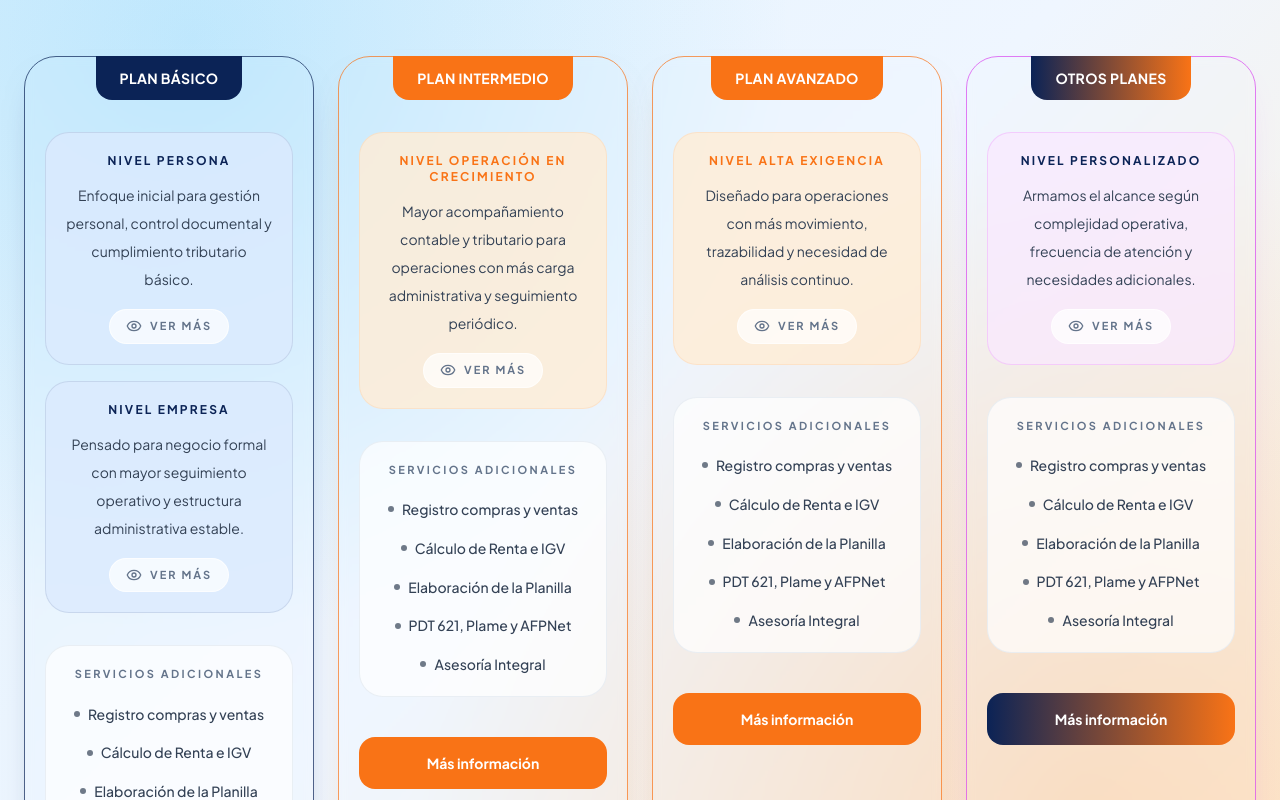
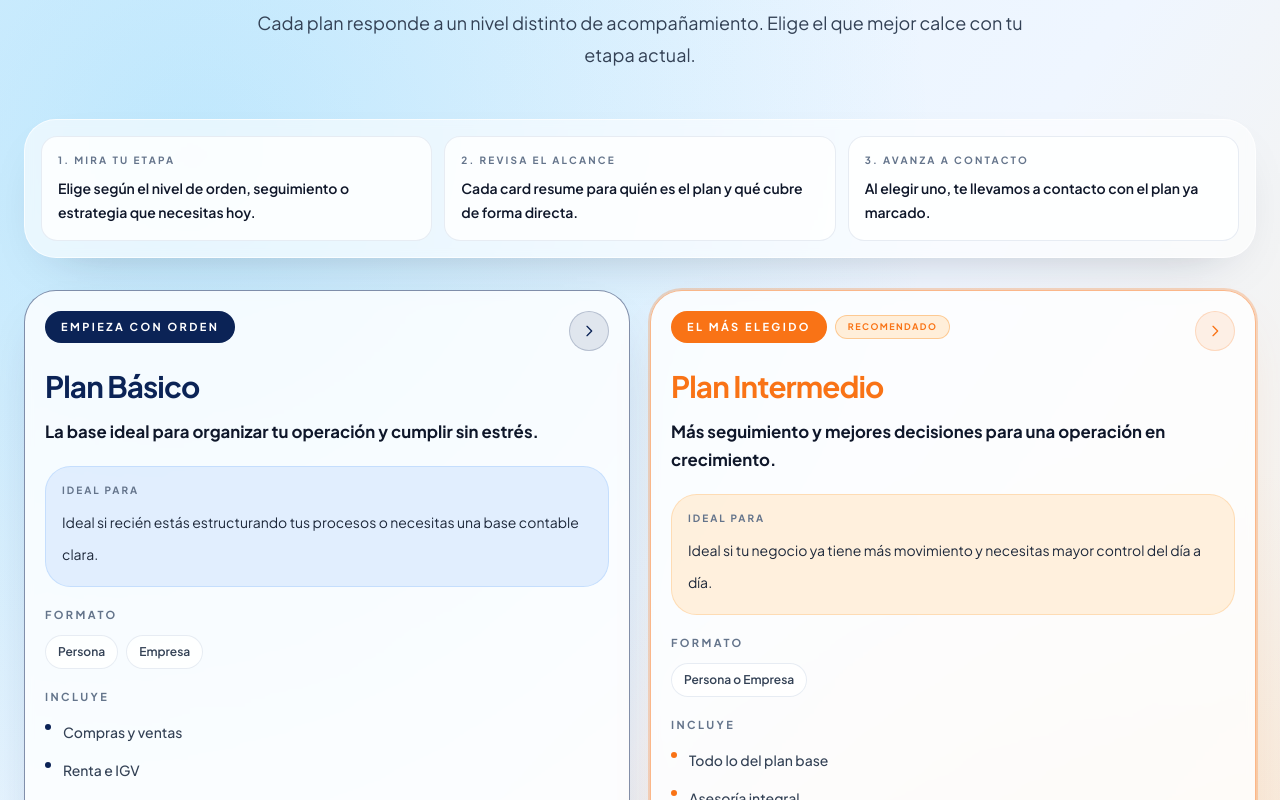
Before and after one commit to FabrizCastro/va-website, a Next.js app: page /planes in a window 1280 px wide. Shown: the part 220-1020 px from the top of the page. Built offline with nearby package versions, Linux system fonts and the light colour scheme.

Commit message:
Update PricingSection.tsx

```diff
--- a/components/PricingSection.tsx
+++ b/components/PricingSection.tsx
@@ -1,242 +1,275 @@
 "use client";
-
-import Link from "next/link";
-import { Eye } from "lucide-react";
-import { useState } from "react";
-
-type PlanLevel = {
-  name: string;
-  description: string;
-};
 
 type PricingPlan = {
   name: string;
-  summary: string;
   accent: "blue" | "orange" | "mixed";
-  levels: PlanLevel[];
-  additionalServices: string[];
+  badge: string;
+  headline: string;
+  ideal: string;
+  formats?: string[];
+  includes: string[];
+  recommended?: boolean;
 };
 
 const plans: PricingPlan[] = [
   {
     name: "Plan Básico",
-    summary:
-      "Base operativa para personas y empresas que necesitan orden contable y cumplimiento recurrente.",
     accent: "blue",
-    levels: [
-      {
-        name: "Nivel Persona",
-        description:
-          "Enfoque inicial para gestión personal, control documental y cumplimiento tributario básico.",
-      },
-      {
-        name: "Nivel Empresa",
-        description:
-          "Pensado para negocio formal con mayor seguimiento operativo y estructura administrativa estable.",
-      },
-    ],
-    additionalServices: [
-      "Registro compras y ventas",
-      "Cálculo de Renta e IGV",
-      "Elaboración de la Planilla",
-      "PDT 621, Plame y AFPNet",
+    badge: "Empieza con orden",
+    headline: "La base ideal para organizar tu operación y cumplir sin estrés.",
+    ideal: "Ideal si recién estás estructurando tus procesos o necesitas una base contable clara.",
+    formats: ["Persona", "Empresa"],
+    includes: [
+      "Compras y ventas",
+      "Renta e IGV",
+      "Planilla y PLAME",
     ],
   },
   {
     name: "Plan Intermedio",
-    summary:
-      "Nivel de crecimiento para operaciones que ya necesitan más seguimiento, control y criterio consultivo.",
     accent: "orange",
-    levels: [
-      {
-        name: "Nivel Operación en Crecimiento",
-        description:
-          "Mayor acompañamiento contable y tributario para operaciones con más carga administrativa y seguimiento periódico.",
-      },
+    badge: "El más elegido",
+    headline: "Más seguimiento y mejores decisiones para una operación en crecimiento.",
+    ideal: "Ideal si tu negocio ya tiene más movimiento y necesitas mayor control del día a día.",
+    formats: ["Persona o Empresa"],
+    includes: [
+      "Todo lo del plan base",
+      "Asesoría integral",
+      "Mayor seguimiento tributario",
     ],
-    additionalServices: [
-      "Registro compras y ventas",
-      "Cálculo de Renta e IGV",
-      "Elaboración de la Planilla",
-      "PDT 621, Plame y AFPNet",
-      "Asesoría Integral",
-    ],
+    recommended: true,
   },
   {
     name: "Plan Avanzado",
-    summary:
-      "Nivel de expansión para empresas que necesitan más criterio estratégico, visibilidad y control interno.",
     accent: "orange",
-    levels: [
-      {
-        name: "Nivel Alta Exigencia",
-        description:
-          "Diseñado para operaciones con más movimiento, trazabilidad y necesidad de análisis continuo.",
-      },
-    ],
-    additionalServices: [
-      "Registro compras y ventas",
-      "Cálculo de Renta e IGV",
-      "Elaboración de la Planilla",
-      "PDT 621, Plame y AFPNet",
-      "Asesoría Integral",
+    badge: "Alta exigencia",
+    headline: "Una capa más estratégica para empresas que no pueden improvisar.",
+    ideal: "Ideal si manejas una operación intensa y necesitas más criterio y cercanía.",
+    formats: ["Persona o Empresa"],
+    includes: [
+      "Cobertura más cercana",
+      "Lectura estratégica",
+      "Control más fino del riesgo",
     ],
   },
   {
     name: "Otros Planes",
-    summary:
-      "Soluciones flexibles para casos especiales, estructuras mixtas o requerimientos fuera del alcance estándar.",
     accent: "mixed",
-    levels: [
-      {
-        name: "Nivel Personalizado",
-        description:
-          "Armamos el alcance según complejidad operativa, frecuencia de atención y necesidades adicionales.",
-      },
-    ],
-    additionalServices: [
-      "Registro compras y ventas",
-      "Cálculo de Renta e IGV",
-      "Elaboración de la Planilla",
-      "PDT 621, Plame y AFPNet",
-      "Asesoría Integral",
+    badge: "Hecho a medida",
+    headline: "Diseñamos una solución propia cuando tu caso no encaja en lo estándar.",
+    ideal: "Ideal para estructuras mixtas, casos especiales o necesidades fuera del formato tradicional.",
+    includes: [
+      "Alcance personalizado",
+      "Servicios especiales",
+      "Evaluación previa breve",
     ],
   },
 ];
 
 const accentClasses = {
   blue: {
-    card: "border-brand-primary/70 shadow-[0_16px_40px_-26px_rgba(11,35,86,0.55)]",
-    label: "bg-brand-primary text-white",
-    levelBox: "bg-blue-100/80 border border-brand-primary/10",
-    levelText: "text-brand-primary",
+    card: "border-brand-primary/50 shadow-[0_20px_55px_-34px_rgba(11,35,86,0.42)]",
+    badge: "bg-brand-primary text-white",
+    title: "text-brand-primary",
+    surface: "bg-blue-100/80 border border-blue-200/80",
     button: "bg-brand-primary text-white hover:bg-brand-primary/90",
+    dot: "bg-brand-primary",
+    icon: "border-brand-primary/20 bg-brand-primary/10 text-brand-primary",
   },
   orange: {
-    card: "border-brand-secondary/70 shadow-[0_16px_40px_-26px_rgba(249,115,22,0.5)]",
-    label: "bg-brand-secondary text-white",
-    levelBox: "bg-orange-100/80 border border-brand-secondary/10",
-    levelText: "text-brand-secondary",
+    card: "border-brand-secondary/50 shadow-[0_20px_55px_-34px_rgba(249,115,22,0.35)]",
+    badge: "bg-brand-secondary text-white",
+    title: "text-brand-secondary",
+    surface: "bg-orange-100/80 border border-orange-200/80",
     button: "bg-brand-secondary text-white hover:bg-brand-secondary/90",
+    dot: "bg-brand-secondary",
+    icon: "border-brand-secondary/20 bg-brand-secondary/10 text-brand-secondary",
   },
   mixed: {
-    card: "border-fuchsia-500/70 shadow-[0_16px_40px_-26px_rgba(217,70,239,0.4)]",
-    label: "bg-gradient-to-r from-brand-primary to-brand-secondary text-white",
-    levelBox: "bg-fuchsia-100/70 border border-fuchsia-300/50",
-    levelText: "text-brand-primary",
+    card: "border-fuchsia-400/45 shadow-[0_20px_55px_-34px_rgba(147,51,234,0.34)]",
+    badge: "bg-gradient-to-r from-brand-primary to-brand-secondary text-white",
+    title: "text-brand-primary",
+    surface: "bg-fuchsia-100/75 border border-fuchsia-200/80",
     button:
       "bg-gradient-to-r from-brand-primary to-brand-secondary text-white hover:opacity-95",
+    dot: "bg-fuchsia-500",
+    icon: "border-fuchsia-200/70 bg-white/70 text-brand-primary",
   },
 } as const;
 
+function scrollToContact(planName: string) {
+  const url = new URL(window.location.href);
+  url.hash = "contacto";
+  url.searchParams.set("plan", planName);
+  window.history.replaceState({}, "", url.toString());
+
+  const section = document.getElementById("contacto");
+  if (!section) return;
+
+  const navOffset = 80;
+  const top = section.getBoundingClientRect().top + window.scrollY - navOffset;
+  window.scrollTo({
+    top: Math.max(top, 0),
+    behavior: "smooth",
+  });
+}
+
 export default function PricingSection() {
-  const [openDetails, setOpenDetails] = useState<Record<string, boolean>>({});
-
-  const toggleDetail = (key: string) => {
-    setOpenDetails((current) => ({
-      ...current,
-      [key]: !current[key],
-    }));
-  };
-
   return (
     <section
       id="planes"
-      className="relative overflow-hidden bg-gradient-to-br from-sky-100 via-blue-50 to-orange-100 py-24"
+      className="section-shell relative overflow-hidden bg-gradient-to-br from-sky-100 via-blue-50 to-orange-100 py-24"
     >
       <div className="absolute inset-0 z-0 bg-[radial-gradient(circle_at_15%_20%,rgba(56,189,248,0.22),transparent_40%),radial-gradient(circle_at_85%_80%,rgba(251,146,60,0.20),transparent_45%)]" />
+
       <div className="relative z-10 mx-auto max-w-7xl px-6">
-        <div className="mb-14 text-center">
-          <h2 className="text-4xl font-extrabold font-heading leading-[1.05] text-brand-primary sm:text-5xl lg:text-6xl">
+        <div className="mx-auto mb-12 max-w-3xl text-center">
+          <div className="mx-auto inline-flex items-center gap-2 rounded-full border border-brand-primary/15 bg-white/70 px-4 py-2 text-[11px] font-bold uppercase tracking-[0.24em] text-brand-primary shadow-[0_12px_40px_-28px_rgba(15,23,42,0.45)] backdrop-blur-sm">
+            Elige con claridad
+          </div>
+          <h2 className="mt-5 text-4xl font-extrabold font-heading leading-[1.05] text-brand-primary sm:text-5xl lg:text-6xl">
             Nuestros{" "}
             <span className="bg-gradient-to-r from-brand-primary to-brand-secondary bg-clip-text text-transparent">
               Planes
             </span>
           </h2>
-          <p className="mx-auto mt-4 max-w-2xl text-slate-700">
-            Estructura de servicios pensada para acompañar desde operaciones
-            básicas hasta necesidades empresariales más complejas.
+          <p className="mt-4 text-lg leading-8 text-slate-700">
+            Cada plan responde a un nivel distinto de acompañamiento. Elige el
+            que mejor calce con tu etapa actual.
           </p>
         </div>
 
-        <div className="grid gap-6 md:grid-cols-2 xl:grid-cols-4">
+        <div className="mb-8 grid gap-3 rounded-[2rem] border border-white/70 bg-white/60 p-4 shadow-[0_20px_55px_-34px_rgba(15,23,42,0.35)] backdrop-blur-sm lg:grid-cols-3">
+          <div className="rounded-2xl border border-slate-200/80 bg-white/80 px-4 py-4">
+            <p className="text-[10px] font-bold uppercase tracking-[0.22em] text-slate-500">
+              1. Mira tu etapa
+            </p>
+            <p className="mt-2 text-sm font-semibold leading-6 text-slate-900">
+              Elige según el nivel de orden, seguimiento o estrategia que necesitas hoy.
+            </p>
+          </div>
+          <div className="rounded-2xl border border-slate-200/80 bg-white/80 px-4 py-4">
+            <p className="text-[10px] font-bold uppercase tracking-[0.22em] text-slate-500">
+              2. Revisa el alcance
+            </p>
+            <p className="mt-2 text-sm font-semibold leading-6 text-slate-900">
+              Cada card resume para quién es el plan y qué cubre de forma directa.
+            </p>
+          </div>
+          <div className="rounded-2xl border border-slate-200/80 bg-white/80 px-4 py-4">
+            <p className="text-[10px] font-bold uppercase tracking-[0.22em] text-slate-500">
+              3. Avanza a contacto
+            </p>
+            <p className="mt-2 text-sm font-semibold leading-6 text-slate-900">
+              Al elegir uno, te llevamos a contacto con el plan ya marcado.
+            </p>
+          </div>
+        </div>
+
+        <div className="grid items-stretch gap-5 md:grid-cols-2 2xl:grid-cols-4">
           {plans.map((plan) => {
             const accent = accentClasses[plan.accent];
 
             return (
               <article
                 key={plan.name}
-                className={`relative flex flex-col rounded-[2rem] border bg-white/78 p-5 pt-0 backdrop-blur-sm ${accent.card}`}
+                className={`relative flex h-full min-w-0 flex-col overflow-hidden rounded-[2rem] border bg-white/80 p-5 backdrop-blur-sm ${accent.card} ${
+                  plan.recommended ? "ring-2 ring-brand-secondary/25" : ""
+                }`}
               >
-                <div className="flex justify-center">
+                <div className="flex items-start justify-between gap-3">
+                  <div className="flex min-w-0 flex-wrap items-center gap-2 pr-2">
+                    <div
+                      className={`inline-flex rounded-full px-4 py-2 text-[11px] font-extrabold uppercase tracking-[0.22em] ${accent.badge}`}
+                    >
+                      {plan.badge}
+                    </div>
+                    {plan.recommended ? (
+                      <span className="rounded-full border border-orange-300/70 bg-orange-100/90 px-3 py-1 text-[9px] font-bold uppercase tracking-[0.16em] text-brand-secondary">
+                        Recomendado
+                      </span>
+                    ) : null}
+                  </div>
                   <div
-                    className={`-mt-px rounded-b-2xl px-6 py-3 text-sm font-extrabold uppercase tracking-wide ${accent.label}`}
+                    className={`flex h-10 w-10 shrink-0 items-center justify-center rounded-full border ${accent.icon}`}
+                    aria-hidden="true"
                   >
-                    {plan.name}
+                    <svg
+                      className="h-4 w-4"
+                      fill="none"
+                      stroke="currentColor"
+                      viewBox="0 0 24 24"
+                    >
+                      <path
+                        strokeLinecap="round"
+                        strokeLinejoin="round"
+                        strokeWidth="2"
+                        d="M9 5l7 7-7 7"
+                      />
+                    </svg>
                   </div>
                 </div>
 
-                <div className="mt-8 grid gap-4">
-                  {plan.levels.map((level) => {
-                    const detailKey = `${plan.name}-${level.name}`;
-                    const isOpen = openDetails[detailKey] ?? false;
-
-                    return (
-                      <div
-                        key={level.name}
-                        className={`rounded-3xl p-5 text-center ${accent.levelBox}`}
-                      >
-                        <div
-                          className={`text-xs font-bold uppercase tracking-[0.18em] ${accent.levelText}`}
-                        >
-                          {level.name}
-                        </div>
-                        <p className="mt-3 text-sm leading-7 text-slate-700">
-                          {level.description}
-                        </p>
-                        <button
-                          type="button"
-                          onClick={() => toggleDetail(detailKey)}
-                          className="mt-4 inline-flex items-center gap-2 rounded-full border border-white/70 bg-white/70 px-4 py-2 text-[11px] font-bold uppercase tracking-[0.18em] text-slate-500 transition-colors hover:bg-white"
-                        >
-                          <Eye className="h-4 w-4" />
-                          {isOpen ? "Ver menos" : "Ver más"}
-                        </button>
-                        {isOpen && (
-                          <div className="mt-4 rounded-2xl border border-white/60 bg-white/70 p-4 text-left">
-                            <p className="text-sm leading-6 text-slate-700">
-                              {plan.summary}
-                            </p>
-                          </div>
-                        )}
-                      </div>
-                    );
-                  })}
+                <div className="mt-5">
+                  <h3 className={`text-[1.85rem] font-extrabold leading-[1.05] tracking-[-0.03em] ${accent.title}`}>
+                    {plan.name}
+                  </h3>
                 </div>
 
-                <div className="mt-8 rounded-3xl border border-slate-200/70 bg-white/70 p-5">
-                  <p className="text-center text-[11px] font-bold uppercase tracking-[0.22em] text-slate-500">
-                    Servicios adicionales
+                <p className="mt-4 text-[1.05rem] font-bold leading-7 text-slate-900">
+                  {plan.headline}
+                </p>
+
+                <div className={`mt-5 rounded-[1.6rem] px-4 py-4 ${accent.surface}`}>
+                  <p className="text-[10px] font-bold uppercase tracking-[0.2em] text-slate-500">
+                    Ideal para
                   </p>
-                  <ul className="mt-5 space-y-4 text-center text-sm font-medium leading-relaxed text-slate-700">
-                    {plan.additionalServices.map((service) => (
-                      <li
-                        key={service}
-                        className="flex items-center justify-center gap-2"
-                      >
-                        <span className="h-1.5 w-1.5 rounded-full bg-current opacity-70" />
-                        <span>{service}</span>
+                  <p className="mt-2 text-sm leading-8 text-slate-800">
+                    {plan.ideal}
+                  </p>
+                </div>
+
+                {plan.formats?.length ? (
+                  <div className="mt-5">
+                    <p className="text-[11px] font-bold uppercase tracking-[0.22em] text-slate-500">
+                      Formato
+                    </p>
+                    <div className="mt-3 flex flex-wrap gap-2">
+                      {plan.formats.map((format) => (
+                        <span
+                          key={format}
+                          className="rounded-full border border-slate-200/80 bg-white/75 px-3 py-2 text-xs font-semibold text-slate-700"
+                        >
+                          {format}
+                        </span>
+                      ))}
+                    </div>
+                  </div>
+                ) : null}
+
+                <div className="mt-5">
+                  <p className="text-[11px] font-bold uppercase tracking-[0.22em] text-slate-500">
+                    Incluye
+                  </p>
+                  <ul className="mt-3 space-y-2.5 text-sm font-medium leading-7 text-slate-700">
+                    {plan.includes.map((feature) => (
+                      <li key={feature} className="flex items-start gap-3">
+                        <span
+                          className={`mt-1.5 h-1.5 w-1.5 rounded-full ${accent.dot}`}
+                        />
+                        <span>{feature}</span>
                       </li>
                     ))}
                   </ul>
                 </div>
 
-                <Link
-                  href={`/?plan=${encodeURIComponent(plan.name)}#contacto`}
-                  className={`mt-10 block w-full rounded-2xl py-4 text-center text-sm font-extrabold transition-all ${accent.button}`}
+                <button
+                  type="button"
+                  onClick={() => scrollToContact(plan.name)}
+                  className={`mt-6 w-full rounded-2xl py-4 text-center text-sm font-extrabold transition-all ${accent.button}`}
                 >
-                  Más información
-                </Link>
+                  Quiero este plan
+                </button>
               </article>
             );
           })}
```
